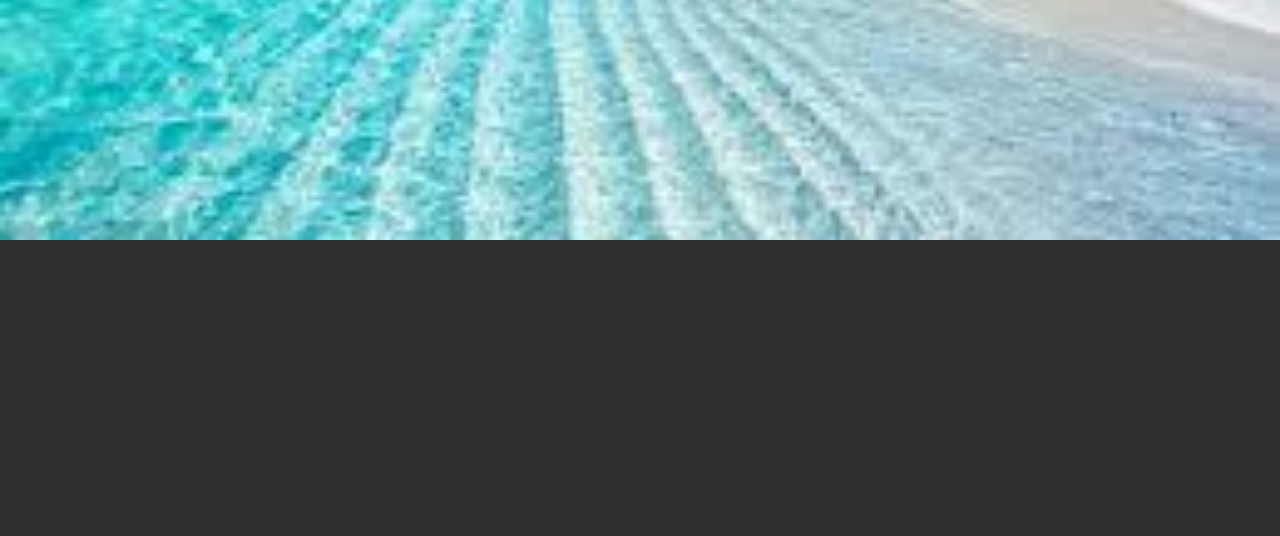
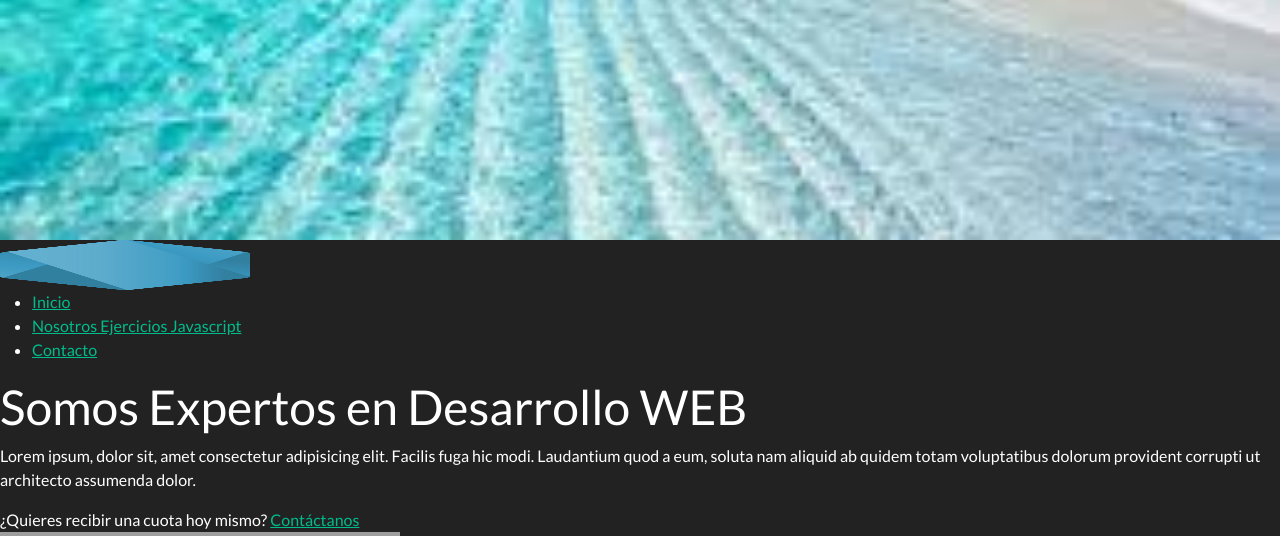
Before and after one commit to NEBULA1978/CONTAACTS-APP-JS, a PHP site: page /CONTACTS-APP/ in a window 1280 px wide. Shown: the part 632-1168 px from the top of the page. Before the commit the page ends 872 px from the top, so only its background shows below. Run offline with PHP 8.4, Linux system fonts and the light colour scheme; some libraries are stand-ins or nearby versions; grey boxes are pictures that could not be loaded.

Commit message:
Añadiendo pagina inicio menu variado sin login

```diff
--- a/index.php
+++ b/index.php
@@ -1,4 +1,5 @@
 <?php require "partials/header.php" ?>
+<link rel="stylesheet" href="css/estilos.css" />
 
 <div class="welcome d-flex align-items-center justify-content-center">
 
@@ -9,5 +10,67 @@
         <a class="btn btn-lg btn-dark" href="register.php">Get Started</a>
     </div>
 </div>
+<header>
+    <nav class="contenedor-flex-1">
+        <a href="index.html">
+            <img src="img/logo.png" alt="logo" width="250" height="50" />
+        </a>
+        <ul>
+            <li><a href="index.html">Inicio</a></li>
+            <li><a href="nosotros.html">Nosotros Ejercicios Javascript</a></li>
+            <li><a href="contacto.html">Contacto</a></li>
+        </ul>
+    </nav>
+</header>
+
+<!-- Banner -->
+<section id="banner">
+    <div class="ancho-contenido-banner">
+        <h1>Somos Expertos en Desarrollo WEB</h1>
+        <p>
+            Lorem ipsum, dolor sit, amet consectetur adipisicing elit. Facilis
+            fuga hic modi. Laudantium quod a eum, soluta nam aliquid ab quidem
+            totam voluptatibus dolorum provident corrupti ut architecto assumenda
+            dolor.
+        </p>
+    </div>
+</section>
+
+<!-- Cuota -->
+<section class="cuota">
+    <span>¿Quieres recibir una cuota hoy mismo?</span>
+    <a href="contacto.html">Contáctanos</a>
+</section>
+
+<!-- Servicios -->
+<section class="contenedor-flex-2">
+    <div>
+        <img src="img/computadora.png" alt="icono computadora" />
+        <h2>Páginas WEB</h2>
+        <p>
+            Lorem, ipsum dolor sit amet consectetur adipisicing elit. Dignissimos
+            eaque distinctio ducimus nemo reprehenderit praesentium quia autem
+            sint natus. Laborum!
+        </p>
+    </div>
+    <div>
+        <img src="img/celular.png" alt="icono celular" />
+        <h2>Aplicaciones</h2>
+        <p>
+            Lorem ipsum dolor sit, amet consectetur adipisicing elit. Quisquam
+            explicabo sint nulla, expedita animi totam saepe doloribus. Quasi,
+            atque, error.
+        </p>
+    </div>
+    <div>
+        <img src="img/cart.png" alt="icono cart" />
+        <h2>Tiendas Virtuales</h2>
+        <p>
+            Lorem ipsum dolor sit amet consectetur adipisicing elit. Ut tempora
+            ipsum explicabo nulla nam quibusdam beatae nemo asperiores illo
+            assumenda?
+        </p>
+    </div>
+</section>
 
 <?php require "partials/footer.php" ?>
```
